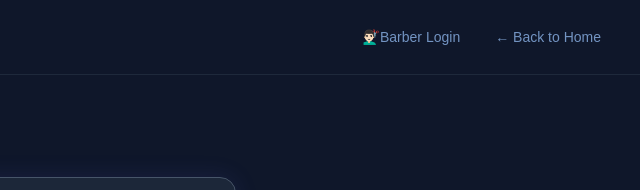
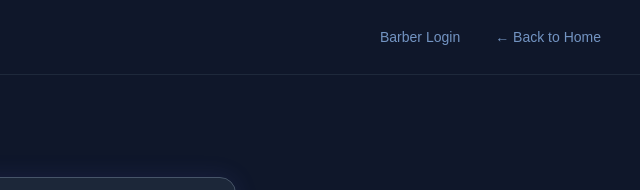
Before and after one commit to 404ayanfound/TRIMORA, a website: page frontend/login.html in a window 1280 px wide. Shown: the top 190 px of the page, 619-1259 px from the left. Drawn offline with Linux system fonts and the light colour scheme.

Commit message:
Update login.html

```diff
--- a/frontend/login.html
+++ b/frontend/login.html
@@ -15,7 +15,7 @@
         </a>
 
         <nav id="nav-menu">
-            <a href="barber-login.html">💇🏻‍♂️Barber Login</a>
+            <a href="barber-login.html">Barber Login</a>
             <a href="index.html">← Back to Home</a>
         </nav>
 
```
